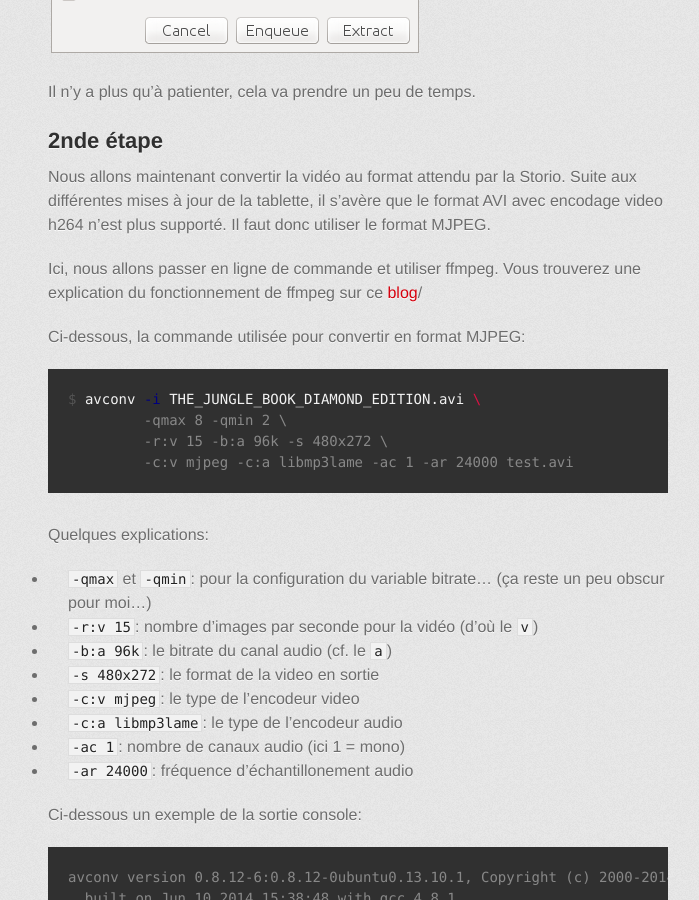
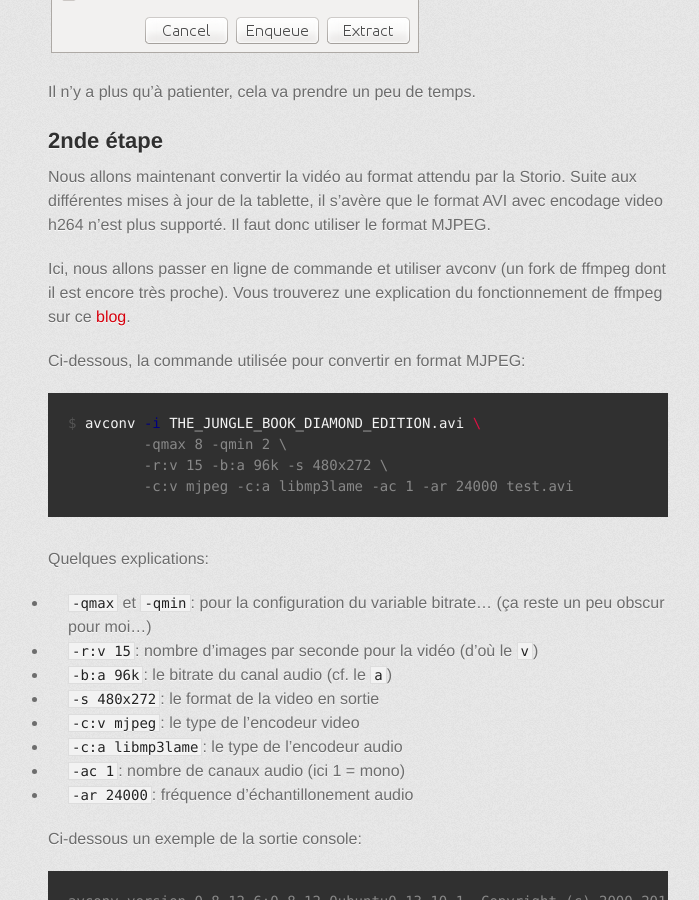
Before and after one commit to geraudster/geraudster.github.io, a Jekyll site: the page built from _posts/2014-07-16-copier-un-DVD-sur-storio2.md, in a window 1280 px wide and 900 px high, scrolled down 1528 px. Shown: the whole window, without its empty margins (282-981 px from the left). Built offline with Jekyll 4.4.1, drawn with Linux system fonts in a browser that asks for light colours; some web fonts are replaced; comment, search, counter and statistics services are not loaded; some of the changed text lies outside the part shown.

Commit message:
correction de typo

```diff
--- a/_posts/2014-07-16-copier-un-DVD-sur-storio2.md
+++ b/_posts/2014-07-16-copier-un-DVD-sur-storio2.md
@@ -1,7 +1,7 @@
 ---
 layout: post
 title: Copier un DVD sur une tablette VTech Storio2
-tags: dvd video ffmpeg ubuntu vtech storio2
+tags: dvd video avconv ffmpeg ubuntu vtech storio2
 comments: true
 tracking: true
 share: true
@@ -37,7 +37,7 @@ Suite aux différentes mises à jour de la tablette, il s'avère que le format
 AVI avec encodage video h264 n'est plus supporté. Il faut donc utiliser le
 format MJPEG.
 
-Ici, nous allons passer en ligne de commande et utiliser ffmpeg. Vous trouverez une explication du fonctionnement de ffmpeg sur ce [blog](http://www.jcartier.net/spip.php?article57)/
+Ici, nous allons passer en ligne de commande et utiliser avconv (un fork de ffmpeg dont il est encore très proche). Vous trouverez une explication du fonctionnement de ffmpeg sur ce [blog](http://www.jcartier.net/spip.php?article57).
 
 Ci-dessous, la commande utilisée pour convertir en format MJPEG:
 
```
